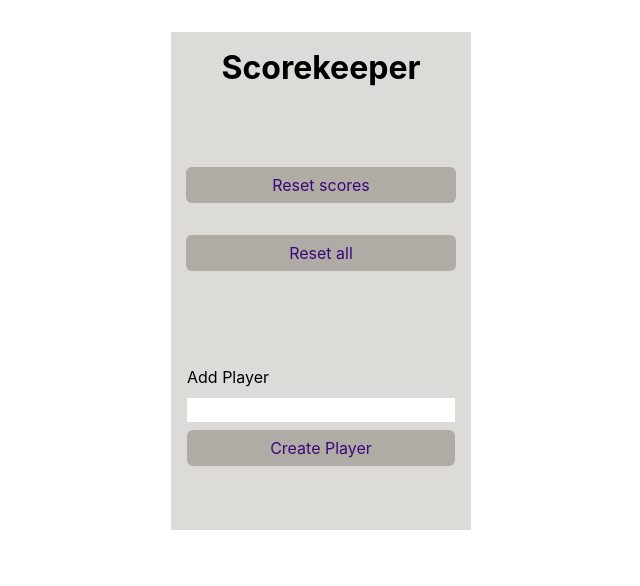
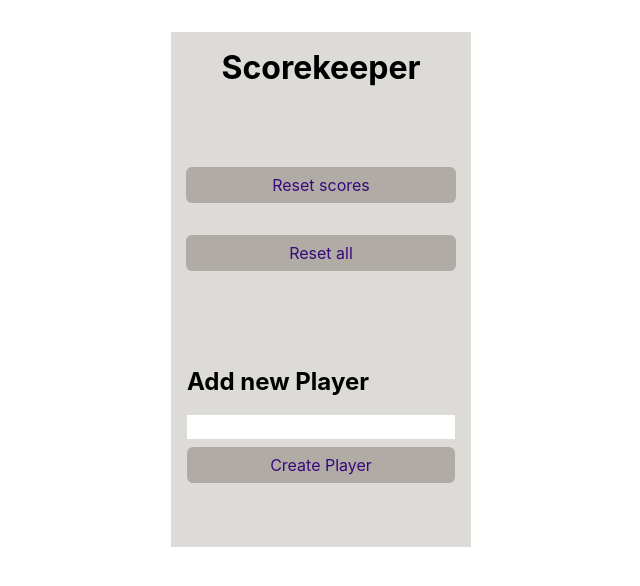
Before and after one commit to Huimin66/scorekeeper, a React (Create React App) app: page / in a window 1280 px wide. Shown: the top 586 px of the page, without its empty margins (319-959 px from the left). Built offline with nearby package versions, Linux system fonts and the light colour scheme.

Commit message:
Minor improvement

```diff
--- a/src/App.js
+++ b/src/App.js
@@ -9,6 +9,7 @@ import { useImmer } from "use-immer";
 function App() {
   /*   const [players, setPlayers] = useState([]); */
   const [players, setPlayers] = useImmer([]);
+  console.log(players.score);
 
   function createPlayer(nameInput) {
     if (!nameInput) {
--- a/src/components/PlayerForm/PlayerForm.js
+++ b/src/components/PlayerForm/PlayerForm.js
@@ -7,13 +7,17 @@ export default function PlayerForm({ onCreatePlayer }) {
     const { name } = form.elements;
     onCreatePlayer(name.value);
     form.reset();
+    name.focus();
   }
 
   return (
-    <form className="PlayerForm" onSubmit={createNewPlayer}>
-      <label className="Label" htmlFor="name">
-        Add Player
-      </label>
+    <form
+      className="PlayerForm"
+      aria-labelledby="Player"
+      onSubmit={createNewPlayer}
+    >
+      <h2 id="Player"> Add new Player</h2>
+      <label htmlFor="name"></label>
       <input
         type="text"
         id="name"
```
